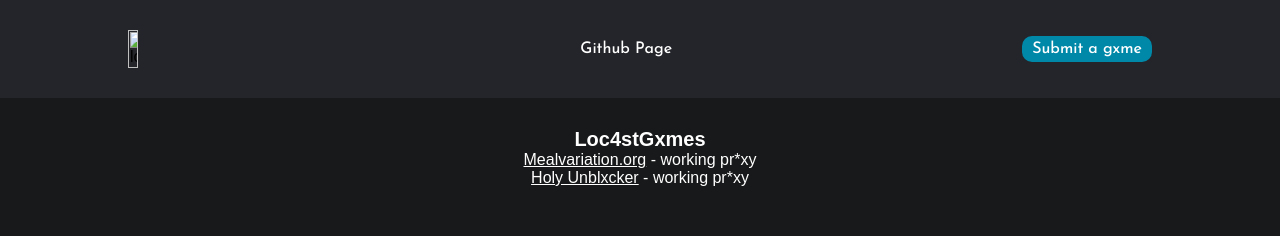
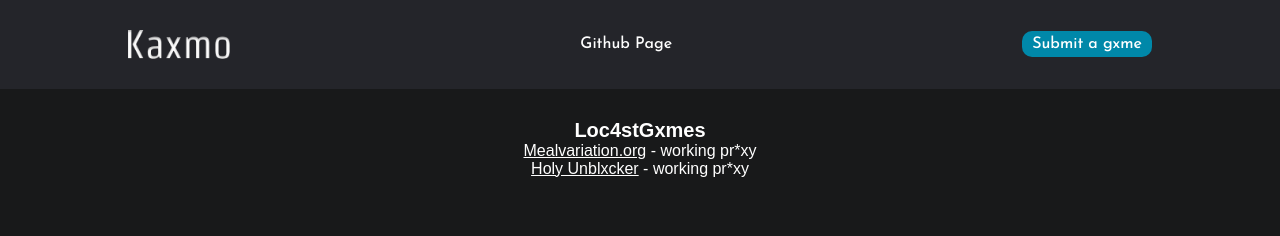
Before and after one commit to Kazmoi/kazmo.github.io, a plain HTML site: page index.html in a window 1280 px wide. Shown: the top 236 px of the page. Drawn offline with Linux system fonts and the light colour scheme; a script that the page names is missing.

Commit message:
Update index.html

```diff
--- a/index.html
+++ b/index.html
@@ -7,7 +7,7 @@
 </head>
 <body>
    <header>
-      <img class="logo" src="k.png" alt="logo">
+      <img class="logo" src="images/k.png" alt="logo">
       <nav>
          <ul class="nav_links">
             <li><a href="https://github.com/Kazmoi">Github Page</a></li>
```
